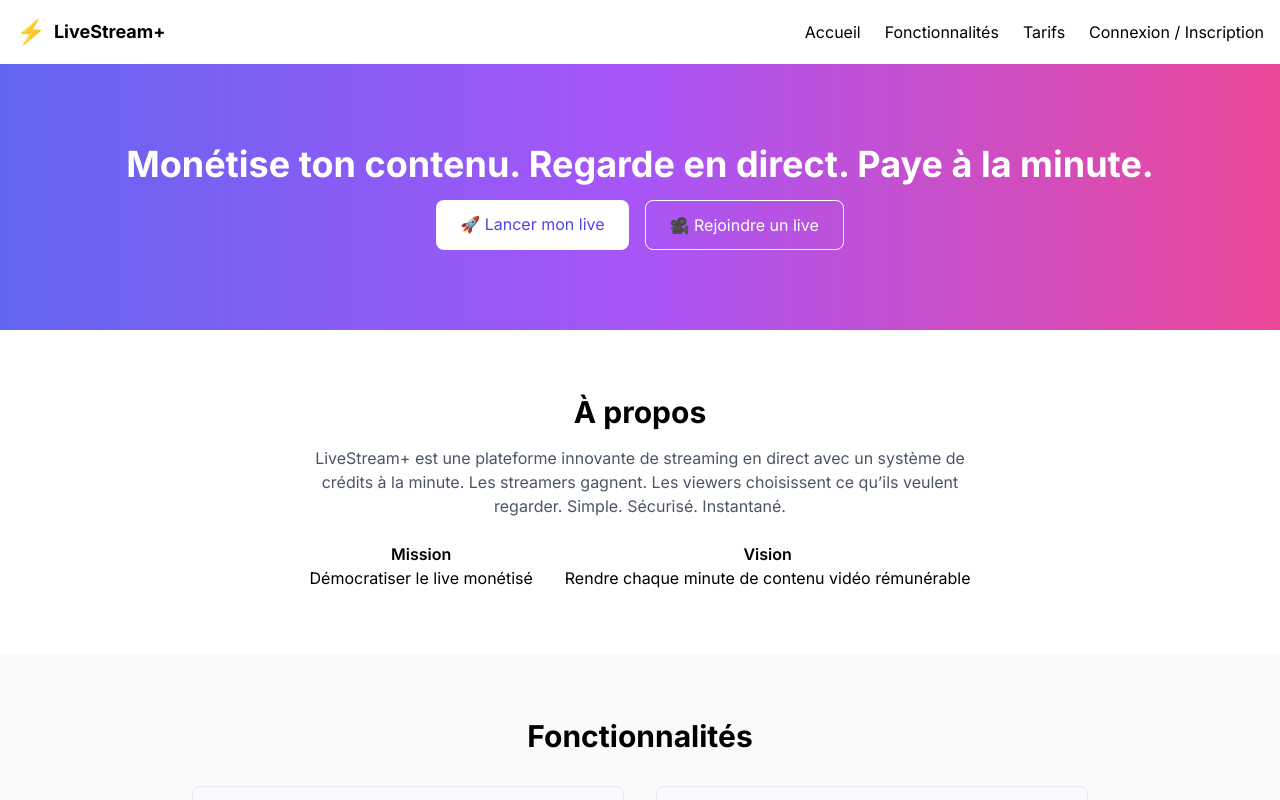
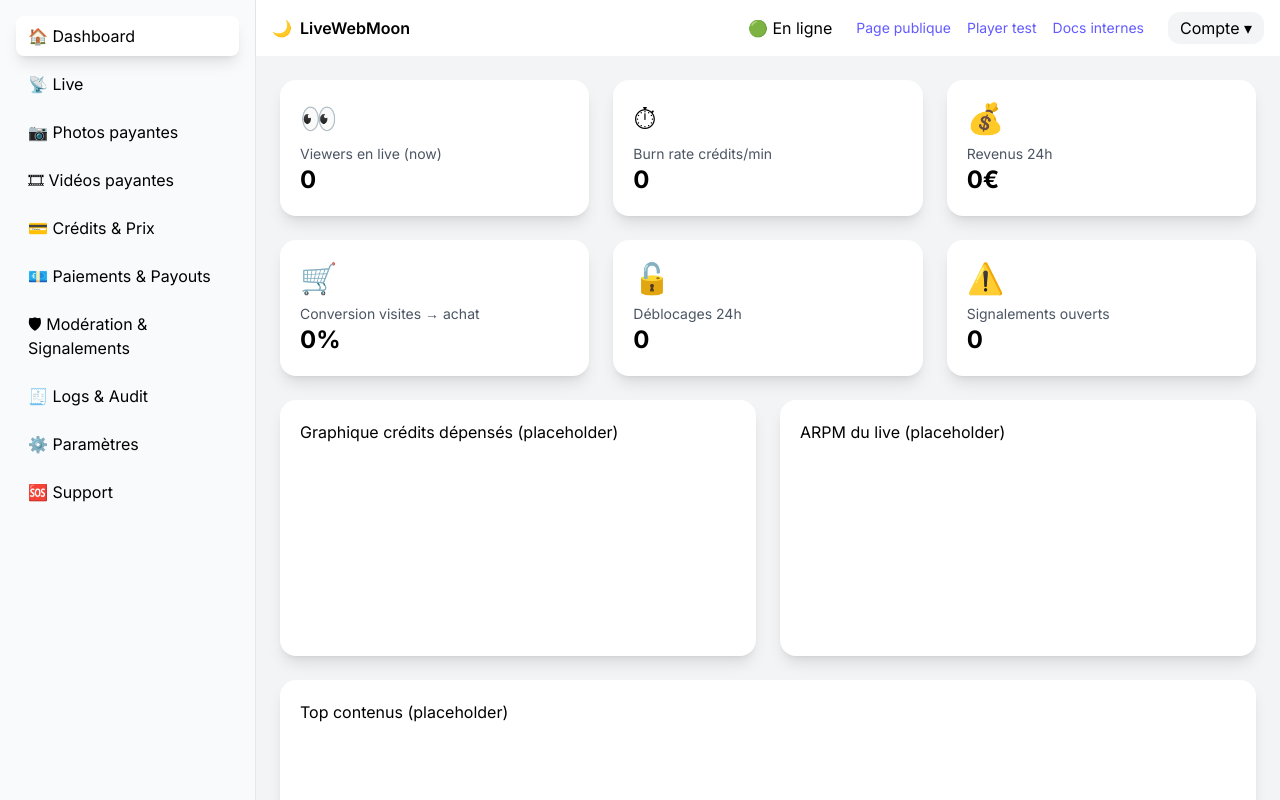
Before and after one commit to abou-cell/livewebmoon, a React (Vite) app: page /livewebmoon/super-admin in a window 1280 px wide. Shown: the top 800 px of the page. Built offline with nearby package versions, Linux system fonts and the light colour scheme.

Commit message:
feat: add super admin page layout

```diff
--- a/src/App.jsx
+++ b/src/App.jsx
@@ -4,6 +4,7 @@ import Login from './routes/Login'
 import Dashboard from './routes/Dashboard'
 import StreamerPanel from './routes/StreamerPanel'
 import StreamPlayer from './routes/StreamPlayer'
+import SuperAdmin from './routes/SuperAdmin'
 
 export default function App() {
   return (
@@ -13,6 +14,7 @@ export default function App() {
       <Route path="/dashboard" element={<Dashboard />} />
       <Route path="/streamer" element={<StreamerPanel />} />
       <Route path="/watch/:id" element={<StreamPlayer />} />
+      <Route path="/super-admin" element={<SuperAdmin />} />
       <Route path="*" element={<Home />} />
     </Routes>
   )
--- /dev/null
+++ b/src/routes/SuperAdmin.jsx
@@ -0,0 +1,122 @@
+import { useState } from 'react'
+
+const menuItems = [
+  { key: 'dashboard', label: '🏠 Dashboard' },
+  { key: 'live', label: '📡 Live' },
+  { key: 'photos', label: '📷 Photos payantes' },
+  { key: 'videos', label: '🎞 Vidéos payantes' },
+  { key: 'credits', label: '💳 Crédits & Prix' },
+  { key: 'payments', label: '💶 Paiements & Payouts' },
+  { key: 'moderation', label: '🛡 Modération & Signalements' },
+  { key: 'logs', label: '🧾 Logs & Audit' },
+  { key: 'settings', label: '⚙️ Paramètres' },
+  { key: 'support', label: '🆘 Support' }
+]
+
+function DashboardSection() {
+  return (
+    <div className="space-y-6">
+      <div className="grid md:grid-cols-2 xl:grid-cols-3 gap-6">
+        <div className="rounded-2xl shadow-lg p-5 bg-white">
+          <div className="text-3xl">👀</div>
+          <div className="mt-2 text-sm text-gray-600">Viewers en live (now)</div>
+          <div className="text-2xl font-bold">0</div>
+        </div>
+        <div className="rounded-2xl shadow-lg p-5 bg-white">
+          <div className="text-3xl">⏱</div>
+          <div className="mt-2 text-sm text-gray-600">Burn rate crédits/min</div>
+          <div className="text-2xl font-bold">0</div>
+        </div>
+        <div className="rounded-2xl shadow-lg p-5 bg-white">
+          <div className="text-3xl">💰</div>
+          <div className="mt-2 text-sm text-gray-600">Revenus 24h</div>
+          <div className="text-2xl font-bold">0€</div>
+        </div>
+        <div className="rounded-2xl shadow-lg p-5 bg-white">
+          <div className="text-3xl">🛒</div>
+          <div className="mt-2 text-sm text-gray-600">Conversion visites → achat</div>
+          <div className="text-2xl font-bold">0%</div>
+        </div>
+        <div className="rounded-2xl shadow-lg p-5 bg-white">
+          <div className="text-3xl">🔓</div>
+          <div className="mt-2 text-sm text-gray-600">Déblocages 24h</div>
+          <div className="text-2xl font-bold">0</div>
+        </div>
+        <div className="rounded-2xl shadow-lg p-5 bg-white">
+          <div className="text-3xl">⚠️</div>
+          <div className="mt-2 text-sm text-gray-600">Signalements ouverts</div>
+          <div className="text-2xl font-bold">0</div>
+        </div>
+      </div>
+      <div className="grid md:grid-cols-2 gap-6">
+        <div className="rounded-2xl shadow-lg p-5 bg-white h-64">Graphique crédits dépensés (placeholder)</div>
+        <div className="rounded-2xl shadow-lg p-5 bg-white h-64">ARPM du live (placeholder)</div>
+      </div>
+      <div className="rounded-2xl shadow-lg p-5 bg-white h-64">Top contenus (placeholder)</div>
+    </div>
+  )
+}
+
+function Placeholder({ title }) {
+  return (
+    <div className="rounded-2xl shadow-lg p-5 bg-white">
+      <h2 className="text-lg font-semibold mb-2">{title}</h2>
+      <p className="text-gray-600">Contenu à implémenter</p>
+    </div>
+  )
+}
+
+export default function SuperAdmin() {
+  const [active, setActive] = useState('dashboard')
+
+  return (
+    <div className="flex h-screen">
+      <aside className="w-64 h-screen bg-gray-50 border-r p-4 space-y-2">
+        {menuItems.map(item => (
+          <button
+            key={item.key}
+            onClick={() => setActive(item.key)}
+            className={`w-full text-left px-3 py-2 rounded-lg transition-all hover:scale-[1.01] ${
+              active === item.key ? 'bg-white shadow-lg' : 'hover:bg-gray-100'
+            }`}
+          >
+            {item.label}
+          </button>
+        ))}
+      </aside>
+
+      <div className="flex-1 flex flex-col">
+        <header className="bg-white shadow-sm px-4 h-14 flex items-center justify-between">
+          <div className="flex items-center space-x-2">
+            <div className="font-bold">🌙</div>
+            <span className="font-semibold">LiveWebMoon</span>
+          </div>
+          <div className="flex items-center gap-6">
+            <span>🟢 En ligne</span>
+            <nav className="flex items-center gap-4 text-sm">
+              <a href="#" className="text-primary hover:underline">Page publique</a>
+              <a href="#" className="text-primary hover:underline">Player test</a>
+              <a href="#" className="text-primary hover:underline">Docs internes</a>
+            </nav>
+            <div className="relative">
+              <button className="px-3 py-1 rounded-xl bg-gray-100">Compte ▾</button>
+            </div>
+          </div>
+        </header>
+
+        <main className="flex-1 overflow-y-auto p-6 bg-gray-100">
+          {active === 'dashboard' && <DashboardSection />}
+          {active === 'live' && <Placeholder title="Live" />}
+          {active === 'photos' && <Placeholder title="Photos payantes" />}
+          {active === 'videos' && <Placeholder title="Vidéos payantes" />}
+          {active === 'credits' && <Placeholder title="Crédits & Prix" />}
+          {active === 'payments' && <Placeholder title="Paiements & Payouts" />}
+          {active === 'moderation' && <Placeholder title="Modération & Signalements" />}
+          {active === 'logs' && <Placeholder title="Logs & Audit" />}
+          {active === 'settings' && <Placeholder title="Paramètres" />}
+          {active === 'support' && <Placeholder title="Support" />}
+        </main>
+      </div>
+    </div>
+  )
+}
```
